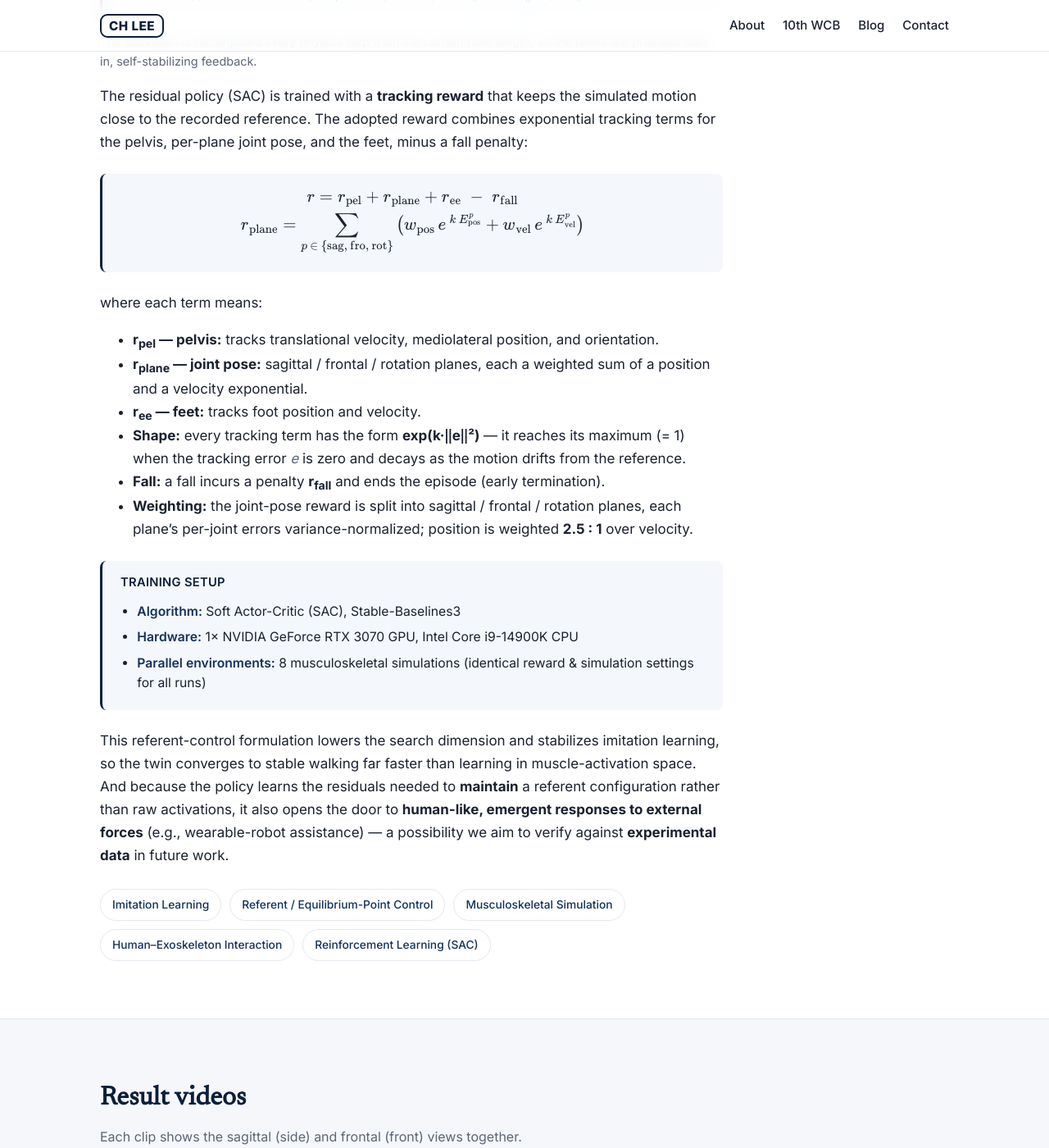
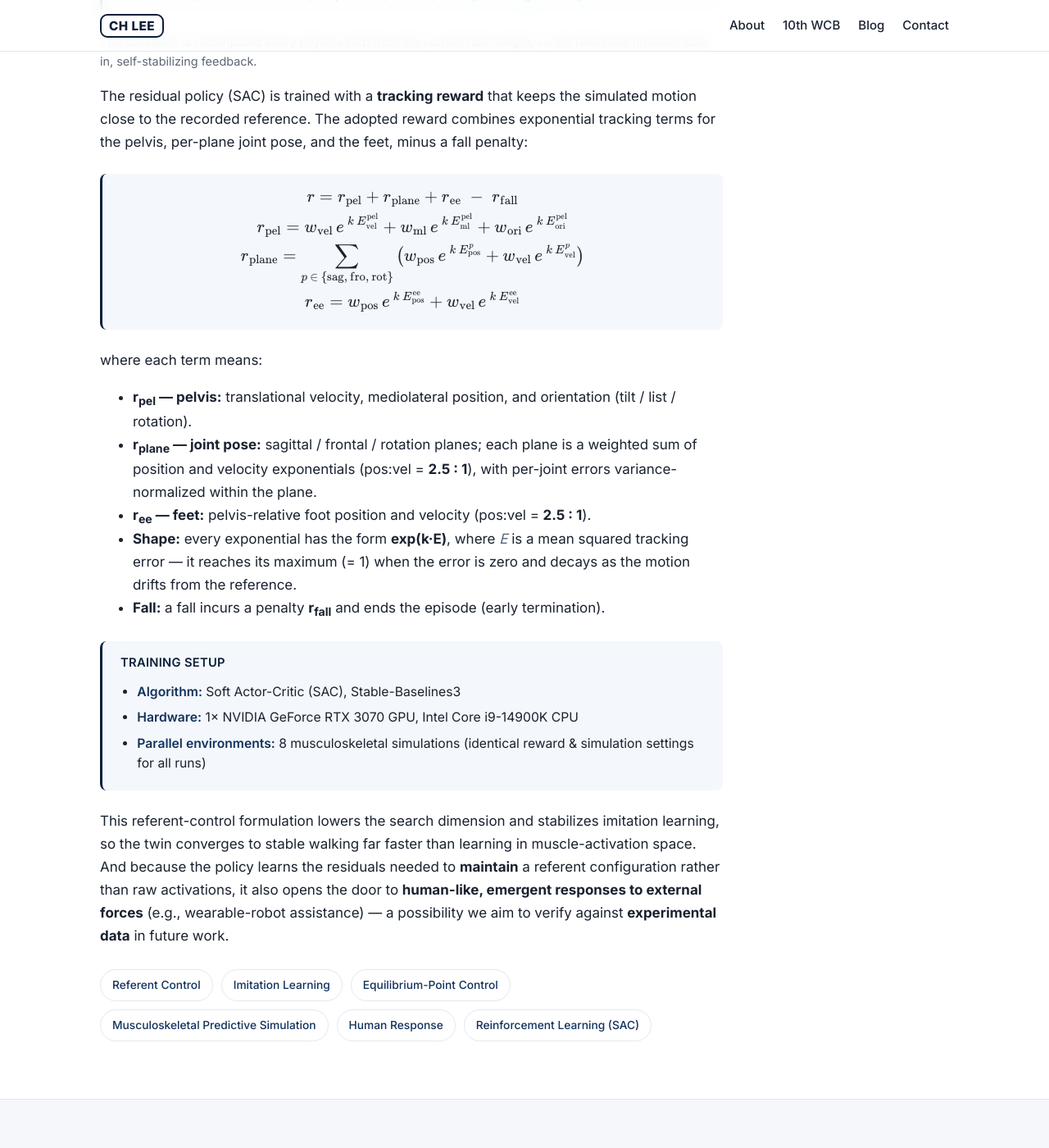
Before and after one commit to 27bro/27bro.github.io, a Jekyll site: the page built from _posts/2026-07-03-rcil-10th-wcb.md, in a window 1280 px wide and 1400 px high, scrolled down 1289 px. Shown: the whole window at 82% size. Built offline with Jekyll 4.4.1, drawn with Linux system fonts in a browser that asks for light colours; some of the changed text lies outside the part shown.

Commit message:
Expand reward equations, update keywords, and retitle result videos.
Co-authored-by: Cursor <cursoragent@cursor.com>

```diff
--- a/_posts/2026-07-03-rcil-10th-wcb.md
+++ b/_posts/2026-07-03-rcil-10th-wcb.md
@@ -70,17 +70,18 @@ minus a fall penalty:
 
 <div class="eq-block">
 \[ r = r_{\text{pel}} + r_{\text{plane}} + r_{\text{ee}} \;-\; r_{\text{fall}} \]
+\[ r_{\text{pel}} = w_{\text{vel}}\,e^{\,k\,E^{\text{pel}}_{\text{vel}}} + w_{\text{ml}}\,e^{\,k\,E^{\text{pel}}_{\text{ml}}} + w_{\text{ori}}\,e^{\,k\,E^{\text{pel}}_{\text{ori}}} \]
 \[ r_{\text{plane}} = \sum_{p\,\in\,\{\text{sag},\,\text{fro},\,\text{rot}\}} \big( w_{\text{pos}}\,e^{\,k\,E^{p}_{\text{pos}}} + w_{\text{vel}}\,e^{\,k\,E^{p}_{\text{vel}}} \big) \]
+\[ r_{\text{ee}} = w_{\text{pos}}\,e^{\,k\,E^{\text{ee}}_{\text{pos}}} + w_{\text{vel}}\,e^{\,k\,E^{\text{ee}}_{\text{vel}}} \]
 </div>
 
 where each term means:
 
-- **r<sub>pel</sub> — pelvis:** tracks translational velocity, mediolateral position, and orientation.
-- **r<sub>plane</sub> — joint pose:** sagittal / frontal / rotation planes, each a weighted sum of a position and a velocity exponential.
-- **r<sub>ee</sub> — feet:** tracks foot position and velocity.
-- **Shape:** every tracking term has the form **exp(k·‖e‖²)** — it reaches its maximum (= 1) when the tracking error *e* is zero and decays as the motion drifts from the reference.
+- **r<sub>pel</sub> — pelvis:** translational velocity, mediolateral position, and orientation (tilt / list / rotation).
+- **r<sub>plane</sub> — joint pose:** sagittal / frontal / rotation planes; each plane is a weighted sum of position and velocity exponentials (pos:vel = **2.5 : 1**), with per-joint errors variance-normalized within the plane.
+- **r<sub>ee</sub> — feet:** pelvis-relative foot position and velocity (pos:vel = **2.5 : 1**).
+- **Shape:** every exponential has the form **exp(k·E)**, where *E* is a mean squared tracking error — it reaches its maximum (= 1) when the error is zero and decays as the motion drifts from the reference.
 - **Fall:** a fall incurs a penalty **r<sub>fall</sub>** and ends the episode (early termination).
-- **Weighting:** the joint-pose reward is split into sagittal / frontal / rotation planes, each plane's per-joint errors variance-normalized; position is weighted **2.5 : 1** over velocity.
 
 <div class="eq-block eq-block--text">
   <p class="eq-block-title">Training setup</p>
@@ -100,9 +101,10 @@ also opens the door to **human-like, emergent responses to external forces**
 **experimental data** in future work.
 
 <div class="pill-row">
+  <span class="pill">Referent Control</span>
   <span class="pill">Imitation Learning</span>
-  <span class="pill">Referent / Equilibrium-Point Control</span>
-  <span class="pill">Musculoskeletal Simulation</span>
-  <span class="pill">Human–Exoskeleton Interaction</span>
+  <span class="pill">Equilibrium-Point Control</span>
+  <span class="pill">Musculoskeletal Predictive Simulation</span>
+  <span class="pill">Human Response</span>
   <span class="pill">Reinforcement Learning (SAC)</span>
 </div>
```
Also changed, not shown: other parts of _posts/2026-07-03-rcil-10th-wcb.md (+4 -4 lines).
